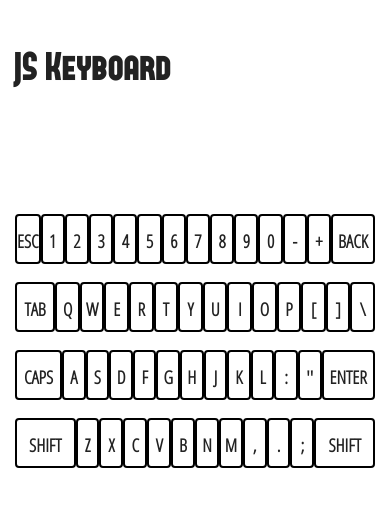
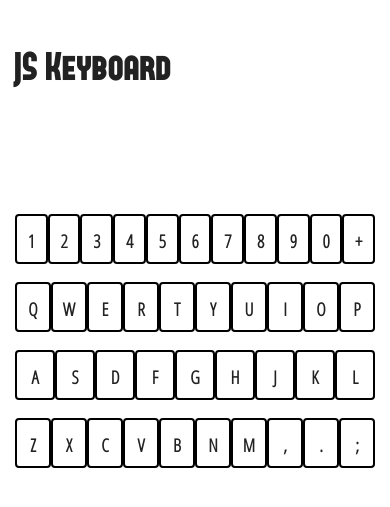
Before and after one commit to tristanhampton/portfolio, a PHP site: page /playground/keyboard/index.html in a window 390 px wide. Shown: the part 64-571 px from the top of the page. Run offline with PHP 8.4, Linux system fonts and the light colour scheme.

Commit message:
made keyboard responsive and functional for mobile

```diff
--- a/css/styles.css
+++ b/css/styles.css
@@ -1099,6 +1099,11 @@ footer .contact button:hover, footer .contact button:focus {
   border-color: red;
   color: red;
 }
+@media (max-width: 700px) {
+  .js-keybaord .js-keyboard__key.mobile {
+    display: none;
+  }
+}
 
 @keyframes shake {
   20% {
--- a/playground/keyboard/index.html
+++ b/playground/keyboard/index.html
@@ -5,7 +5,7 @@
 	<meta charset="UTF-8">
 	<meta name="viewport" content="width=device-width, initial-scale=1.0">
 	<title>JS Keyboard</title>
-	<link rel="stylesheet" href="/css/styles.css">
+	<link rel="stylesheet" href="/css/styles.css?v=2">
 </head>
 
 <body>
@@ -37,7 +37,7 @@
 		<div class="container">
 			<div class="js-keybaord">
 				<ul class="js-keyboard__row js-keyboard__row-0">
-					<li class="js-keyboard__key pinky" id="esc">ESC</li>
+					<li class="js-keyboard__key pinky mobile" id="esc">ESC</li>
 					<li class="js-keyboard__key pinky" id="1">1</li>
 					<li class="js-keyboard__key ring" id="2">2</li>
 					<li class="js-keyboard__key middle" id="3">3</li>
@@ -48,12 +48,12 @@
 					<li class="js-keyboard__key middle" id="8">8</li>
 					<li class="js-keyboard__key ring" id="9">9</li>
 					<li class="js-keyboard__key pinky" id="10">0</li>
-					<li class="js-keyboard__key pinky">-</li>
+					<li class="js-keyboard__key pinky mobile">-</li>
 					<li class="js-keyboard__key pinky">+</li>
-					<li class="js-keyboard__key pinky" id="back">BACK</li>
+					<li class="js-keyboard__key pinky mobile" id="back">BACK</li>
 				</ul>
 				<ul class="js-keyboard__row js-keyboard__row-1">
-					<li class="js-keyboard__key pinky" id="tab">TAB</li>
+					<li class="js-keyboard__key pinky mobile" id="tab">TAB</li>
 					<li class="js-keyboard__key pinky" id="Q">Q</li>
 					<li class="js-keyboard__key ring" id="W">W</li>
 					<li class="js-keyboard__key middle" id="E">E</li>
@@ -64,12 +64,12 @@
 					<li class="js-keyboard__key middle" id="I">I</li>
 					<li class="js-keyboard__key ring" id="O">O</li>
 					<li class="js-keyboard__key pinky" id="P">P</li>
-					<li class="js-keyboard__key pinky">[</li>
-					<li class="js-keyboard__key pinky">]</li>
-					<li class="js-keyboard__key pinky">\</li>
+					<li class="js-keyboard__key pinky mobile">[</li>
+					<li class="js-keyboard__key pinky mobile">]</li>
+					<li class="js-keyboard__key pinky mobile">\</li>
 				</ul>
 				<ul class="js-keyboard__row js-keyboard__row-2">
-					<li class="js-keyboard__key pinky" id="caps">CAPS</li>
+					<li class="js-keyboard__key pinky mobile" id="caps">CAPS</li>
 					<li class="js-keyboard__key pinky" id="A">A</li>
 					<li class="js-keyboard__key ring" id="S">S</li>
 					<li class="js-keyboard__key middle" id="D">D</li>
@@ -79,12 +79,12 @@
 					<li class="js-keyboard__key pointer1st" id="J">J</li>
 					<li class="js-keyboard__key middle" id="K">K</li>
 					<li class="js-keyboard__key ring" id="L">L</li>
-					<li class="js-keyboard__key pinky">:</li>
-					<li class="js-keyboard__key pinky">''</li>
-					<li class="js-keyboard__key pinky" id="enter">ENTER</li>
+					<li class="js-keyboard__key pinky mobile">:</li>
+					<li class="js-keyboard__key pinky mobile">''</li>
+					<li class="js-keyboard__key pinky mobile" id="enter">ENTER</li>
 				</ul>
 				<ul class="js-keyboard__row js-keyboard__row-3">
-					<li class="js-keyboard__key pinky" id="left-shift">SHIFT</li>
+					<li class="js-keyboard__key pinky mobile" id="left-shift">SHIFT</li>
 					<li class="js-keyboard__key pinky" id="Z">Z</li>
 					<li class="js-keyboard__key ring" id="X">X</li>
 					<li class="js-keyboard__key middle" id="C">C</li>
@@ -94,8 +94,8 @@
 					<li class="js-keyboard__key pointer1st" id="M">M</li>
 					<li class="js-keyboard__key middle">,</li>
 					<li class="js-keyboard__key ring">.</li>
-					<li class="js-keyboard__key pinky">;</li>
-					<li class="js-keyboard__key pinky" id="right-shift">SHIFT</li>
+					<li class="js-keyboard__key pinky ">;</li>
+					<li class="js-keyboard__key pinky mobile" id="right-shift">SHIFT</li>
 				</ul>
 			</div>
 		</div>
--- a/scss/includes/_js-keyboard.scss
+++ b/scss/includes/_js-keyboard.scss
@@ -49,6 +49,12 @@
 			border-color: red;
 			color: red;
 		}
+
+		@include bp(700) {
+			&.mobile {
+				display: none;
+			}
+		}
 	}
 }
 
```
Also changed, not shown: js/main.js (+31 -14 lines), 1 other file.
